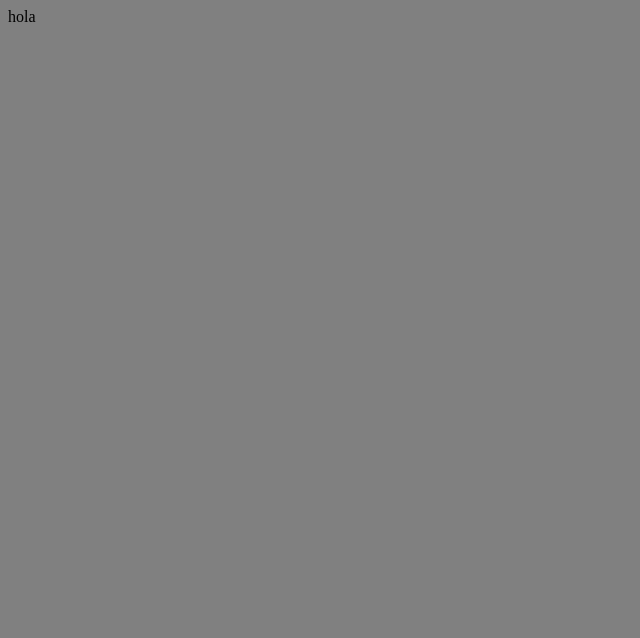
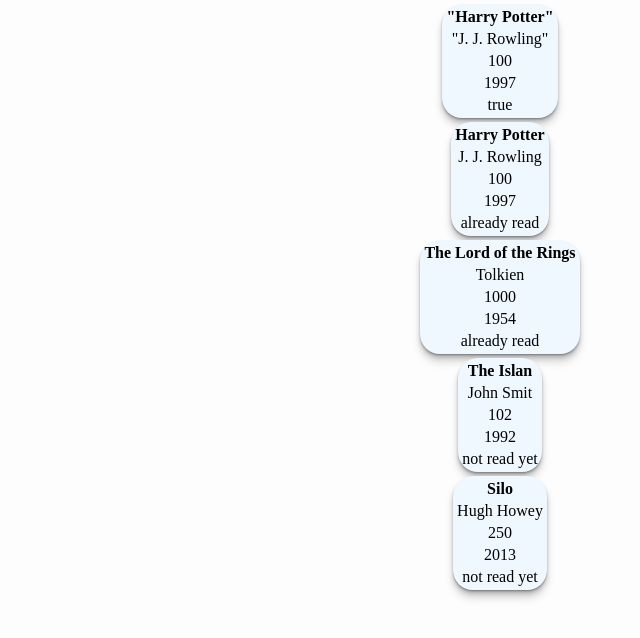
Before and after one commit to grateqq/Biblioteca, a plain HTML site: page index.html in a window 1280 px wide. Shown: the whole page, without its empty margins (0-640 px from the left). Drawn offline with Linux system fonts and the light colour scheme.

Commit message:
create new js

```diff
--- a/index.html
+++ b/index.html
@@ -4,13 +4,30 @@
   <meta charset="UTF-8">
   <meta name="viewport" content="width=device-width, initial-scale=1.0">
   <title>LibraryJere</title>
-  <script src="script.js"></script>
+
   <link rel="stylesheet" href="style.css">
 </head>
 <body>
-  <form action="get">
-    hola
-  </form>
+
+
+<div id="container">
+  <div class="libro">
+
+      <h4>"Harry Potter"</h4>
+      <p class="autor">"J. J. Rowling"</p>
+      <p class="pages">100</p>
+      <p class="year">1997</p>
+      <p class="read">true</p>
+
+  </div>
+</div>
+
+
+
+
+<script type="module" src="script.js"></script>
+
+
 
 </body>
 </html>
--- a/script.js
+++ b/script.js
@@ -1,4 +1,3 @@
-console.log("hola")
 const  myLibrary =[]
 
 function Book (name, autor, pages, year, read) {
@@ -9,36 +8,79 @@
   this.read= read
 };
 
-// const libro1 = new Libro ("The Hoobit", "RRRKing", 100, 1988, false );
-// library.push(libro1)
-// console.log(libro1)
-// console.log(library.length)
-
 function addBookToLibrary (name, autor, pages, year, read)  {
   const libros1 = new Book (name, autor, pages, year, read);
-  // console.log(libro1)
   myLibrary.push(libros1)
 }
 
-addBookToLibrary ("The Hoobit", "RRRKing", 100, 1988, false );
-addBookToLibrary ("The Hoobit", "RRRKing", 100, 1988, false );
-addBookToLibrary ("The Hoobit", "RRRKing", 100, 1988, false );
-addBookToLibrary ("The Hoobit", "RRRKing", 100, 1988, false );
+addBookToLibrary("Harry Potter", "J. J. Rowling", 100, 1997, true)
+addBookToLibrary("The Lord of the Rings", "Tolkien",1000, 1954, true)
+addBookToLibrary("The Islan", "John Smit", 102, 1992, false)
+addBookToLibrary("Silo", "Hugh Howey", 250, 2013, false)
+
 console.log(myLibrary)
 
+function showMyLibrary (){
+  myLibrary.forEach((value,index)=>{
+    // const contenedor = document.getElementById("container")
 
-function showMyLibrary (){
-  //opcion 1: for
-  // for (i=1; i<myLibrary.length; i++) {
-  //   console.log (myLibrary[i])
-  // }
+    // contenedor.innerHTML = '<div class"libro"><p class="name"></p><p class="autor"></p><p class="pages"></p><p class="year"></p><p class="read"></p><div>'
+    // const name = document.querySelector(".name")
+    // const autor = document.querySelector(".autor")
+    // const pages = document.querySelector(".pages")
+    // const year = document.querySelector(".year")
+    // const read = document.querySelector(".read")
 
-  //opcion 2: map
-  // myLibrary.map((libro)=> console.log(libro))
+    // name.innerHTML = myLibrary[value].name
+    // autor.innerHTML = myLibrary[value].autor
+    // pages.innerHTML = myLibrary[value].pages
+    console.log("value: ")
+    console.log(value) // pasa por cada elemento objeto dela array
+    //harrypotener
+    let library = document.getElementById("container")
+    console.log(library)
 
-  //opcion 3:firEach
-  console.log("opcion 3")
-  myLibrary.forEach((value)=>console.log(value))
+    let newDiv = document.createElement("div")
+    newDiv.classList.add("libro");
+
+    let newname = document.createElement("h4")
+    newname.innerHTML = myLibrary[index].name
+    newDiv.appendChild(newname)
+
+    let newautor = document.createElement("p")
+    newautor .innerHTML = myLibrary[index].autor
+    newDiv.appendChild(newautor)
+
+    let newpages = document.createElement("p")
+    newpages.innerHTML = myLibrary[index].pages
+    newDiv.appendChild(newpages)
+
+    let newyear = document.createElement("p")
+    newyear.innerHTML = myLibrary[index].year
+    newDiv.appendChild(newyear)
+
+    let bookstatus
+    if (myLibrary[index].read) { bookstatus = "already read"}
+    else {bookstatus = "not read yet"}
+
+    let newread = document.createElement("p")
+    newread.innerHTML = bookstatus
+    newDiv.appendChild(newread)
+
+
+    console.log(newDiv)
+
+
+
+
+
+
+
+
+    library.appendChild(newDiv)
+
+
+
+})
 }
-
 showMyLibrary ()
--- a/style.css
+++ b/style.css
@@ -1,3 +1,27 @@
+
+* {
+  margin: 0px;
+  padding: 0px;
+}
 body {
-  background-color: grey;
+  background-color: rgb(253, 253, 253);
+  width: 1000px;
 }
+
+.libro {
+  background-color: aliceblue;
+  display: grid;
+  align-content: center;
+  justify-content: center;
+  align-self: center;
+  justify-self: center;
+  grid-template-rows: 1fr 1fr 1fr;
+  border-radius: 20px;
+  align-items: center;
+  justify-items: center;
+  gap:4px;
+  margin: 4px;
+  padding:4px;
+  box-shadow:0 1px 1px rgba(0,0,0,0.15),0 2px 2px rgba(0,0,0,0.15),0 4px 4px rgba(0,0,0,0.15),0 8px 8px rgba(0,0,0,0.15)}.shadow-5{box-shadow:0 1px 1px rgba(0,0,0,0.12),0 2px 2px rgba(0,0,0,0.12),0 4px 4px rgba(0,0,0,0.12),0 8px 8px rgba(0,0,0,0.12),0 16px 16px rgba(0,0,0,0.12)}.shadow-6{box-shadow:0 1px 1px rgba(0,0,0,0.11),0 2px 2px rgba(0,0,0,0.11),0 4px 4px rgba(0,0,0,0.11),0 8px 8px rgba(0,0,0,0.11),0 16px 16px rgba(0,0,0,0.11),0 32px 32px rgba(0,0,0,0.11)}.shadow-sharp{box-shadow:0 1px 1px rgba(0,0,0,0.25),0 2px 2px rgba(0,0,0,0.2),0 4px 4px rgba(0,0,0,0.15),0 8px 8px rgba(0,0,0,0.1),0 16px 16px rgba(0,0,0,0.05)}.shadow-diffuse{box-shadow:0 1px 1px rgba(0,0,0,0.08),0 2px 2px rgba(0,0,0,0.12),0 4px 4px rgba(0,0,0,0.16),0 8px 8px rgba(0,0,0,0.2)}.shadow-dreamy{box-shadow:0 1px 2px rgba(0,0,0,0.07),0 2px 4px rgba(0,0,0,0.07),0 4px 8px rgba(0,0,0,0.07),0 8px 16px rgba(0,0,0,0.07),0 16px 32px rgba(0,0,0,0.07),0 32px 64px rgba(0,0,0,0.07)}.shadow-shorter{box-shadow:0 1px 1px rgba(0,0,0,0.11),0 2px 2px rgba(0,0,0,0.11),0 4px 4px rgba(0,0,0,0.11),0 6px 8px rgba(0,0,0,0.11),0 8px 16px rgba(0,0,0,0.11)}.shadow-longer{box-shadow:0 2px 1px rgba(0,0,0,0.09),0 4px 2px rgba(0,0,0,0.09),0 8px 4px rgba(0,0,0,0.09),0 16px 8px rgba(0,0,0,0.09),0 32px 16px rgba(0,0,0,0.09)
+
+}
```
Also changed, not shown: script copy.js (added, +73 -0 lines).
